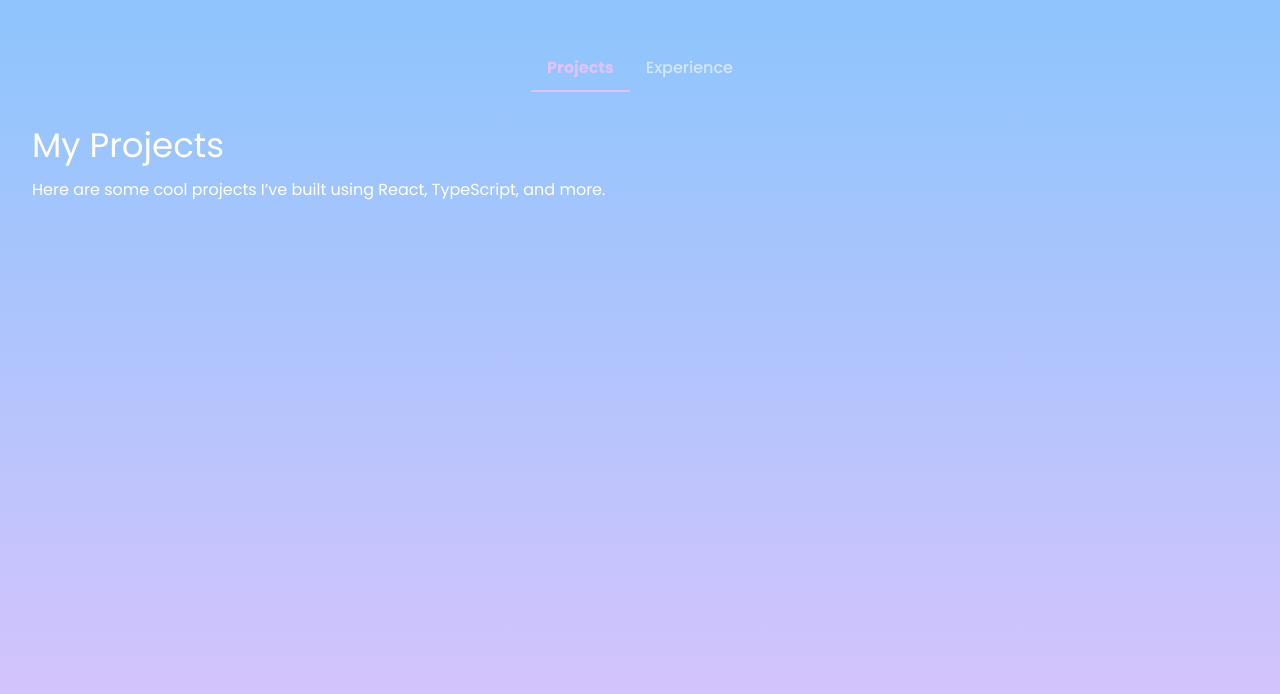
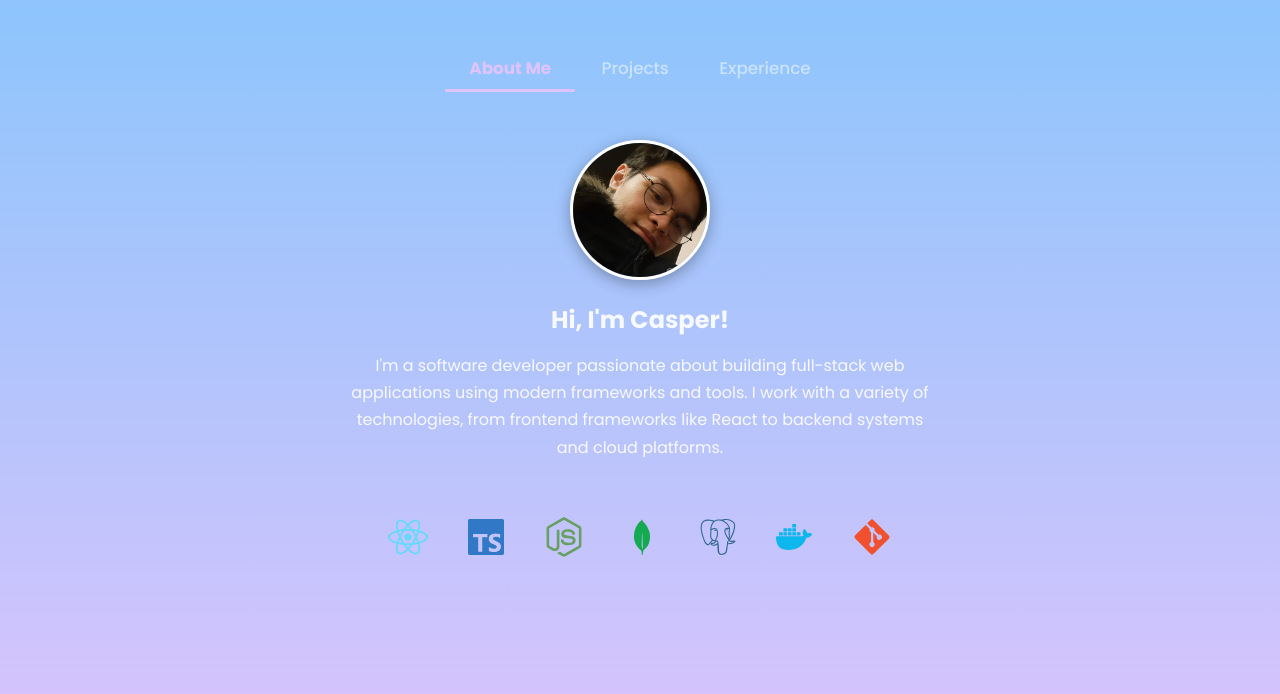
Before and after one commit to SCWinter259/Portfolio, a React (Vite) app: page / in a window 1280 px wide. Shown: the part 788-1482 px from the top of the page. Built offline with nearby package versions, Linux system fonts and the light colour scheme.

Commit message:
basic of about me page is done

```diff
--- a/package.json
+++ b/package.json
@@ -16,7 +16,8 @@
     "@mui/icons-material": "^7.3.2",
     "@mui/material": "^7.3.2",
     "react": "^19.1.1",
-    "react-dom": "^19.1.1"
+    "react-dom": "^19.1.1",
+    "react-icons": "^5.5.0"
   },
   "devDependencies": {
     "@eslint/js": "^9.35.0",
--- /dev/null
+++ b/src/components/AboutMe.tsx
@@ -0,0 +1,96 @@
+import { Box, Typography, Avatar, IconButton } from "@mui/material";
+import { FaReact, FaNodeJs, FaGitAlt } from "react-icons/fa";
+import { SiTypescript, SiDocker, SiMongodb, SiPostgresql } from "react-icons/si";
+import profilePic from "../assets/profile.jpg";
+
+const AboutMe = () => {
+  return (
+    <Box
+      sx={{
+        display: "flex",
+        flexDirection: "column",
+        alignItems: "center",
+        textAlign: "center",
+        maxWidth: 800,
+        mx: "auto",
+        px: 2,
+      }}
+    >
+      {/* Profile Picture */}
+      <Avatar
+        src={profilePic}
+        alt="Casper Nguyen"
+        sx={{
+          width: 140,
+          height: 140,
+          mb: 3,
+          border: "3px solid white",
+          boxShadow: "0 4px 15px rgba(0, 0, 0, 0.3)",
+        }}
+      />
+
+      {/* Heading */}
+      <Typography variant="h5" sx={{ fontWeight: "bold", mb: 2 }}>
+        Hi, I'm Casper!
+      </Typography>
+
+      {/* Description */}
+      <Typography
+        variant="body1"
+        sx={{
+          maxWidth: 600,
+          mb: 4,
+          color: "rgba(255, 255, 255, 0.9)",
+          lineHeight: 1.7,
+        }}
+      >
+        I'm a software developer passionate about building full-stack web
+        applications using modern frameworks and tools. I work with a variety of
+        technologies, from frontend frameworks like React to backend systems and
+        cloud platforms.
+      </Typography>
+
+      {/* Tech Icons Row */}
+      <Box
+        sx={{
+          display: "flex",
+          gap: 3,
+          flexWrap: "wrap",
+          justifyContent: "center",
+          alignItems: "center",
+          mt: 2,
+        }}
+      >
+        <IconButton sx={{ color: "#61dafb" }} aria-label="React">
+          <FaReact size={40} />
+        </IconButton>
+
+        <IconButton sx={{ color: "#3178c6" }} aria-label="TypeScript">
+          <SiTypescript size={36} />
+        </IconButton>
+
+        <IconButton sx={{ color: "#68a063" }} aria-label="Node.js">
+          <FaNodeJs size={40} />
+        </IconButton>
+
+        <IconButton sx={{ color: "#13aa52" }} aria-label="MongoDB">
+          <SiMongodb size={36} />
+        </IconButton>
+
+        <IconButton sx={{ color: "#336791" }} aria-label="PostgreSQL">
+          <SiPostgresql size={36} />
+        </IconButton>
+
+        <IconButton sx={{ color: "#0db7ed" }} aria-label="Docker">
+          <SiDocker size={36} />
+        </IconButton>
+
+        <IconButton sx={{ color: "#f1502f" }} aria-label="Git">
+          <FaGitAlt size={40} />
+        </IconButton>
+      </Box>
+    </Box>
+  );
+};
+
+export default AboutMe;
--- a/src/components/ContentTabs.tsx
+++ b/src/components/ContentTabs.tsx
@@ -1,7 +1,8 @@
 import { useState } from "react";
-import { Box, Tabs, Tab, Paper } from "@mui/material";
+import { Box, Tabs, Tab } from "@mui/material";
 import Projects from "./Projects";
 import Experience from "./Experience";
+import AboutMe from "./AboutMe";
 
 const ContentTabs = () => {
   const [activeTab, setActiveTab] = useState(0);
@@ -30,22 +31,45 @@ const ContentTabs = () => {
         indicatorColor="secondary"
         sx={{
           "& .MuiTab-root": {
-              color: "white",
+            color: "rgba(255,255,255,0.85)", // Softer white text
             textTransform: "none",
-              fontSize: "1rem",
-              "&.Mui-selected": { fontWeight: "bold", color: "#e0c3fc" },
+            fontSize: "1.05rem",
+            fontWeight: 500,
+            minWidth: 120, // Wider tabs
+            px: 3, // Extra padding for comfortable clicking
+            transition: "all 0.3s ease",
+            "&:hover": {
+              color: "#f0e6ff", // Subtle brightening on hover
             },
-            "& .MuiTabs-indicator": { backgroundColor: "#e0c3fc" },
+            "&.Mui-selected": {
+              fontWeight: "bold",
+              color: "#e0c3fc", // Highlighted text
+            },
+          },
+          "& .MuiTabs-indicator": {
+            backgroundColor: "#e0c3fc",
+            height: 3,
+            borderRadius: 2,
+          },
         }}
       >
+        <Tab label="About Me" />
         <Tab label="Projects" />
         <Tab label="Experience" />
       </Tabs>
 
       {/* Tab Content */}
-        <Box sx={{ mt: 4 }}>
-          {activeTab === 0 && <Projects />}
-          {activeTab === 1 && <Experience />}
+      <Box
+        sx={{
+          mt: 4,
+          px: { xs: 1, sm: 3 },
+          py: 2,
+          color: "rgba(255,255,255,0.9)", // Softer content text
+        }}
+      >
+        {activeTab === 0 && <AboutMe />}
+        {activeTab === 1 && <Projects />}
+        {activeTab === 2 && <Experience />}
       </Box>
     </Box>
   );
```
Also changed, not shown: src/assets/profile.jpg (added), 1 other file (tests, documents, lock files or other folders). Lines whose indentation alone changed are shown as unchanged.
